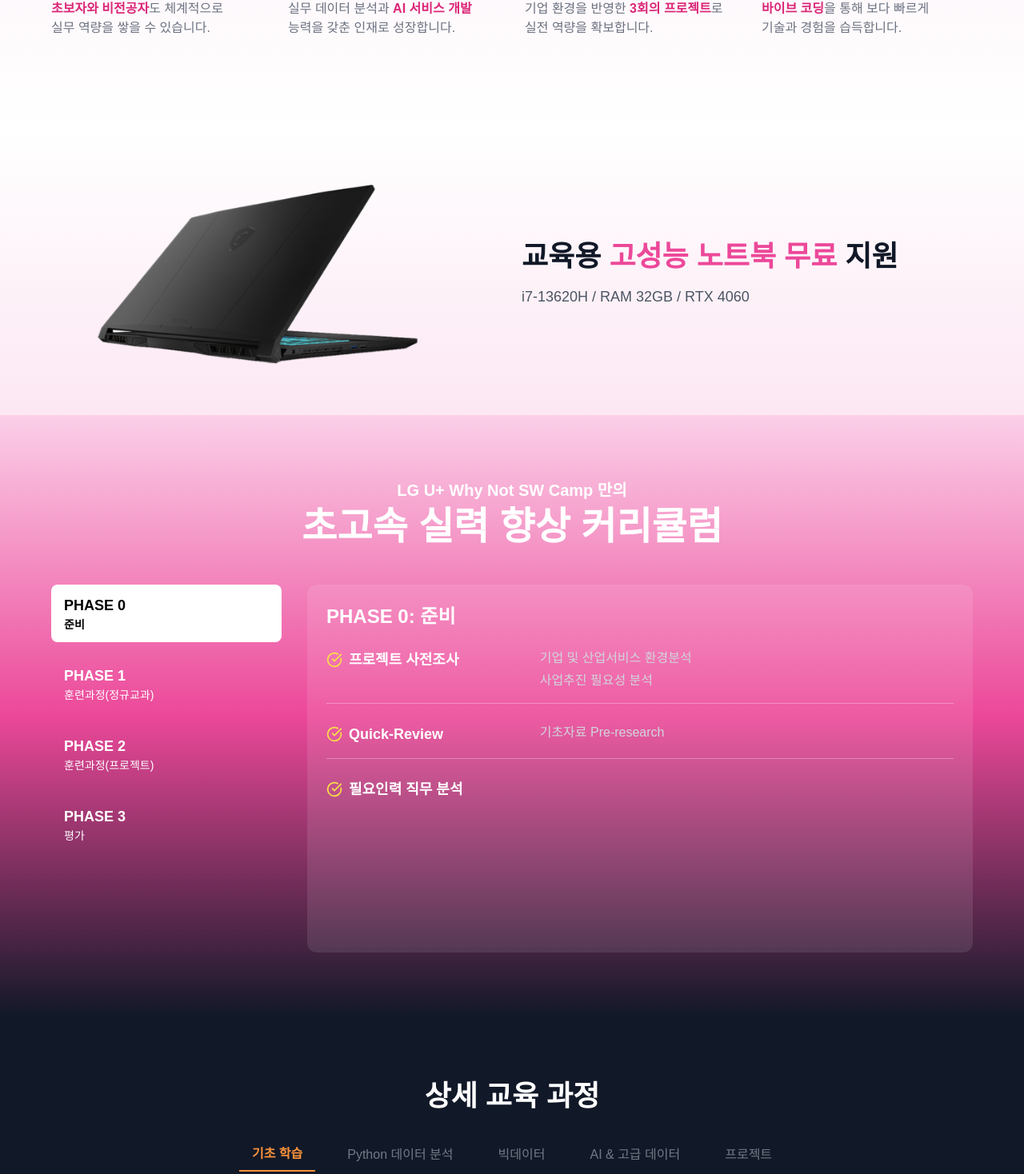
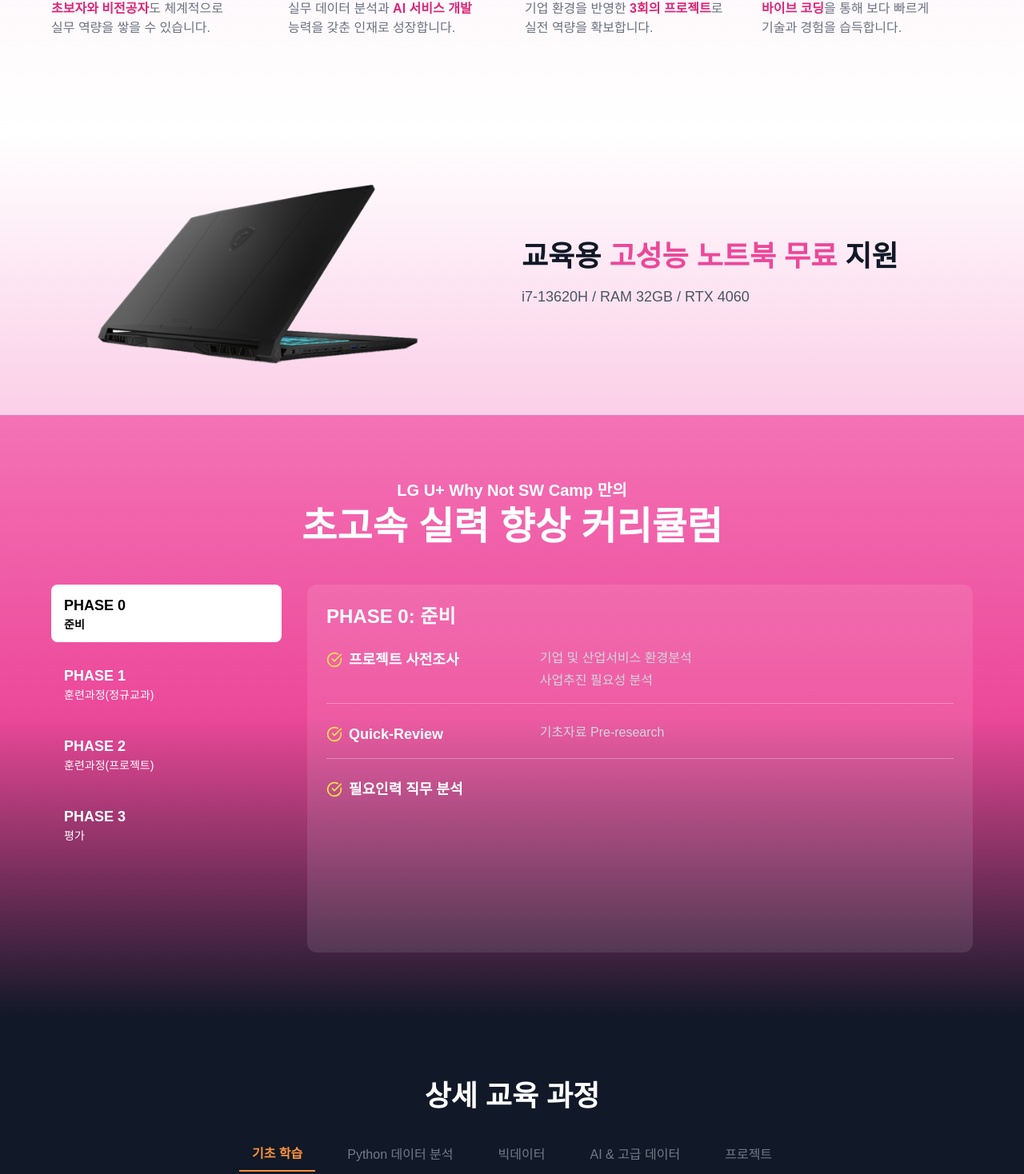
Before and after one commit to diginori-addmore/iGrowth_LG_homepage, a Next.js app in the folder igrowth_9/: page / in a window 1280 px wide. Shown: the part 1741-3209 px from the top of the page at 80% size. Built offline with nearby package versions, Linux system fonts and the light colour scheme.

Commit message:
color change

```diff
--- a/igrowth_9/src/app/components/Curriculum.tsx
+++ b/igrowth_9/src/app/components/Curriculum.tsx
@@ -123,7 +123,7 @@ export default function FullCurriculum() {
     return (
         <>
             {/* === 첫 번째 Curriculum Section === */}
-            <section className="bg-gradient-to-b from-pink-200 via-pink-500 to-gray-900 py-20 px-6">
+            <section className="bg-gradient-to-b from-pink-400 via-pink-500 to-gray-900 py-20 px-6">
                 <div className="text-center mb-12">
                     <h2 className="text-xl font-bold text-white mb-2">LG U+ Why Not SW Camp 만의</h2>
                     <p className="text-5xl font-bold text-white">초고속 실력 향상 커리큘럼</p>
--- a/igrowth_9/src/app/components/Labtop.tsx
+++ b/igrowth_9/src/app/components/Labtop.tsx
@@ -1,6 +1,6 @@
 export default function Labtop() {
     return (
-        <section className="relative flex items-center justify-center bg-gradient-to-b from-white to-pink-100 py-16 px-8 overflow-hidden gap-x-6">
+        <section className="relative flex items-center justify-center bg-gradient-to-b from-white to-pink-200 py-16 px-8 overflow-hidden gap-x-6">
 
             {/* 왼쪽 이미지 */}
             <div className="flex-1 flex justify-center items-end overflow-hidden">
```
